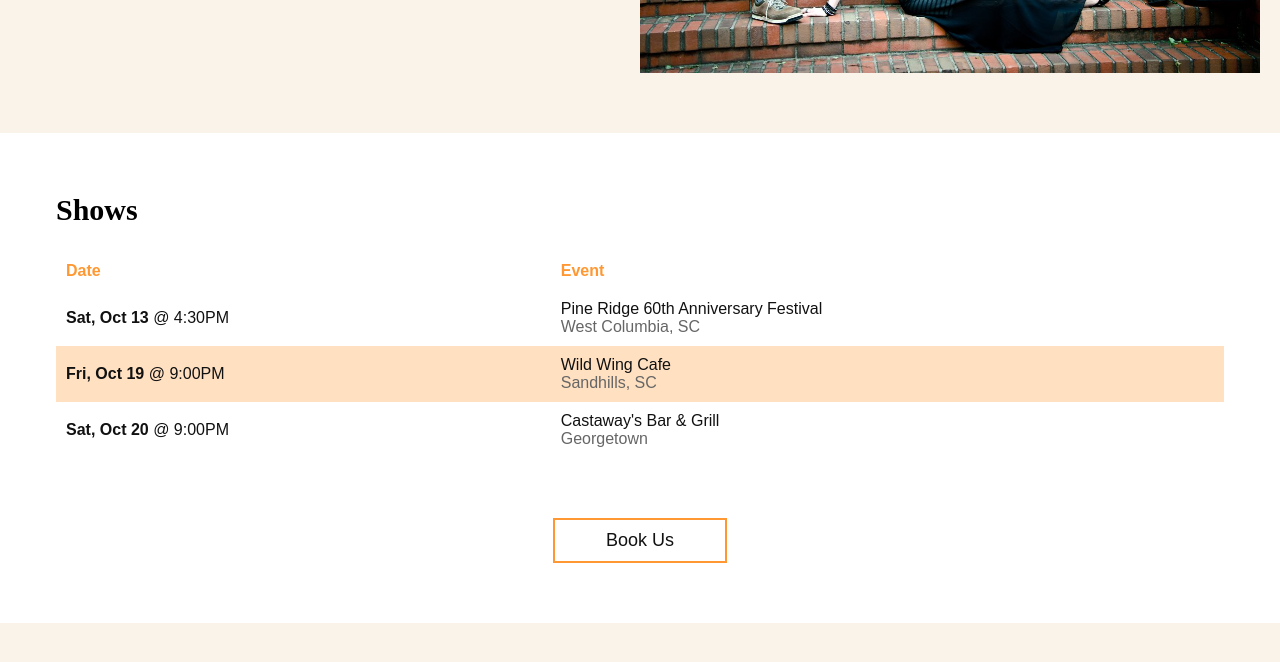
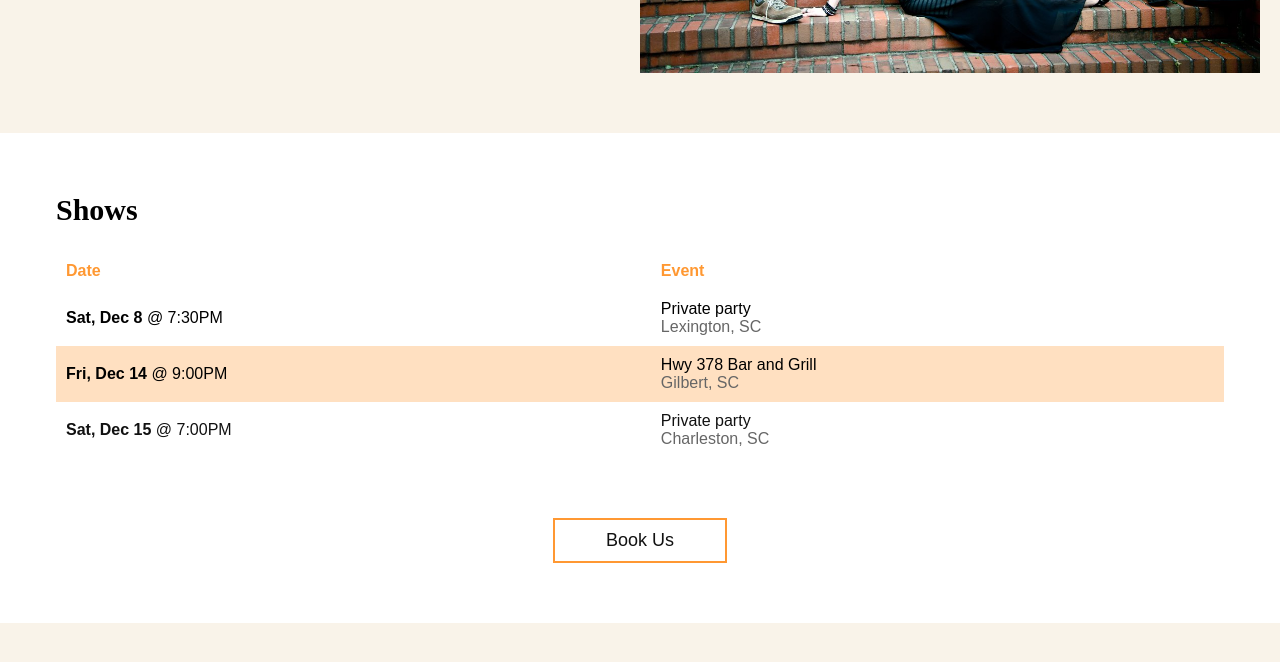
Before and after one commit to rebekahpadula/under-the-sun, a React (Create React App) app: page / in a window 1280 px wide. Shown: the part 1403-2065 px from the top of the page. Built offline with nearby package versions, Linux system fonts and the light colour scheme; a web font is replaced by a local one.

Commit message:
updates show dates and apparently modifies json and deletes a logo

```diff
--- a/src/components/Shows.js
+++ b/src/components/Shows.js
@@ -120,39 +120,38 @@ export default (props) => {
                     </ShowsRow>
                     <ShowsRow>
                         <ShowsData>
-                            <ShowsLink href="https://www.facebook.com/events/2063949947250253/">
-                            <ShowsDate><strong>Sat, Oct 13</strong> @ 4:30PM</ShowsDate>
-                            </ShowsLink>
+                            <ShowsDate><strong>Sat, Dec 8</strong> @ 7:30PM</ShowsDate>
+                            {/* <ShowsLink href="https://www.facebook.com/events/2063949947250253/">
+                            </ShowsLink> */}
                         </ShowsData>
                         <ShowsData>
-                            <ShowsLink href="https://www.facebook.com/events/2063949947250253/">
-                            <ShowsEvent>Pine Ridge 60th Anniversary Festival</ShowsEvent><ShowsLocation>West Columbia, SC</ShowsLocation>
-                            </ShowsLink>
+                            <ShowsEvent>Private party</ShowsEvent><ShowsLocation>Lexington, SC</ShowsLocation>
+                            {/* <ShowsLink href="https://www.facebook.com/events/2063949947250253/">
+                            </ShowsLink> */}
                         </ShowsData>
                     </ShowsRow>
                     <ShowsRow>
                         <ShowsData>
-                            <ShowsLink href="https://www.facebook.com/events/763489270709460/">
-                            <ShowsDate><strong>Fri, Oct 19</strong> @ 9:00PM</ShowsDate>
-                            </ShowsLink>
+                            <ShowsDate><strong>Fri, Dec 14</strong> @ 9:00PM</ShowsDate>
+                            {/* <ShowsLink href="https://www.facebook.com/events/763489270709460/"> */}
+                            {/* </ShowsLink> */}
                         </ShowsData>
                         <ShowsData>
-                            <ShowsLink href="https://www.facebook.com/events/763489270709460/">
-                            <ShowsEvent>Wild Wing Cafe</ShowsEvent>
-                            <ShowsLocation>Sandhills, SC</ShowsLocation>
-                            </ShowsLink>
+                            <ShowsEvent>Hwy 378 Bar and Grill</ShowsEvent><ShowsLocation>Gilbert, SC</ShowsLocation>
+                            {/* <ShowsLink href="https://www.facebook.com/events/763489270709460/"> */}
+                            {/* </ShowsLink> */}
                         </ShowsData>
                     </ShowsRow>
                     <ShowsRow>
                         <ShowsData>
                             <ShowsLink href="https://www.facebook.com/events/316260522288219/">
-                            <ShowsDate><strong>Sat, Oct 20</strong> @ 9:00PM</ShowsDate>
+                            <ShowsDate><strong>Sat, Dec 15</strong> @ 7:00PM</ShowsDate>
                             </ShowsLink>
                         </ShowsData>
                         <ShowsData>
                             <ShowsLink href="https://www.facebook.com/events/316260522288219/">
-                            <ShowsEvent>Castaway's Bar & Grill</ShowsEvent>
-                            <ShowsLocation>Georgetown</ShowsLocation>
+                            <ShowsEvent>Private party</ShowsEvent>
+                            <ShowsLocation>Charleston, SC</ShowsLocation>
                             </ShowsLink>
                         </ShowsData>
                     </ShowsRow>
```
Also changed, not shown: package.json (line endings or trailing spaces), src/assets/under-the-sun-logo.jpg (deleted).
